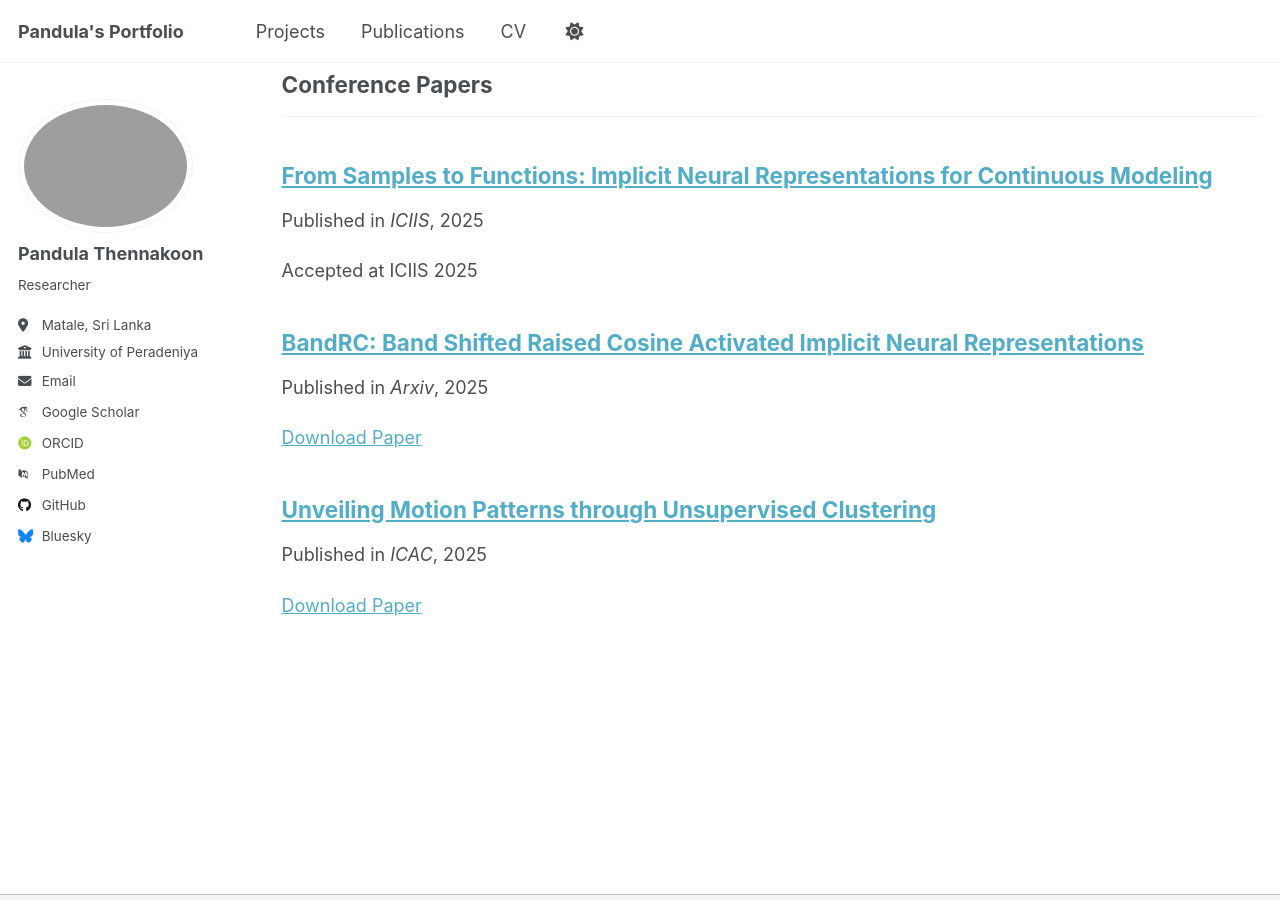
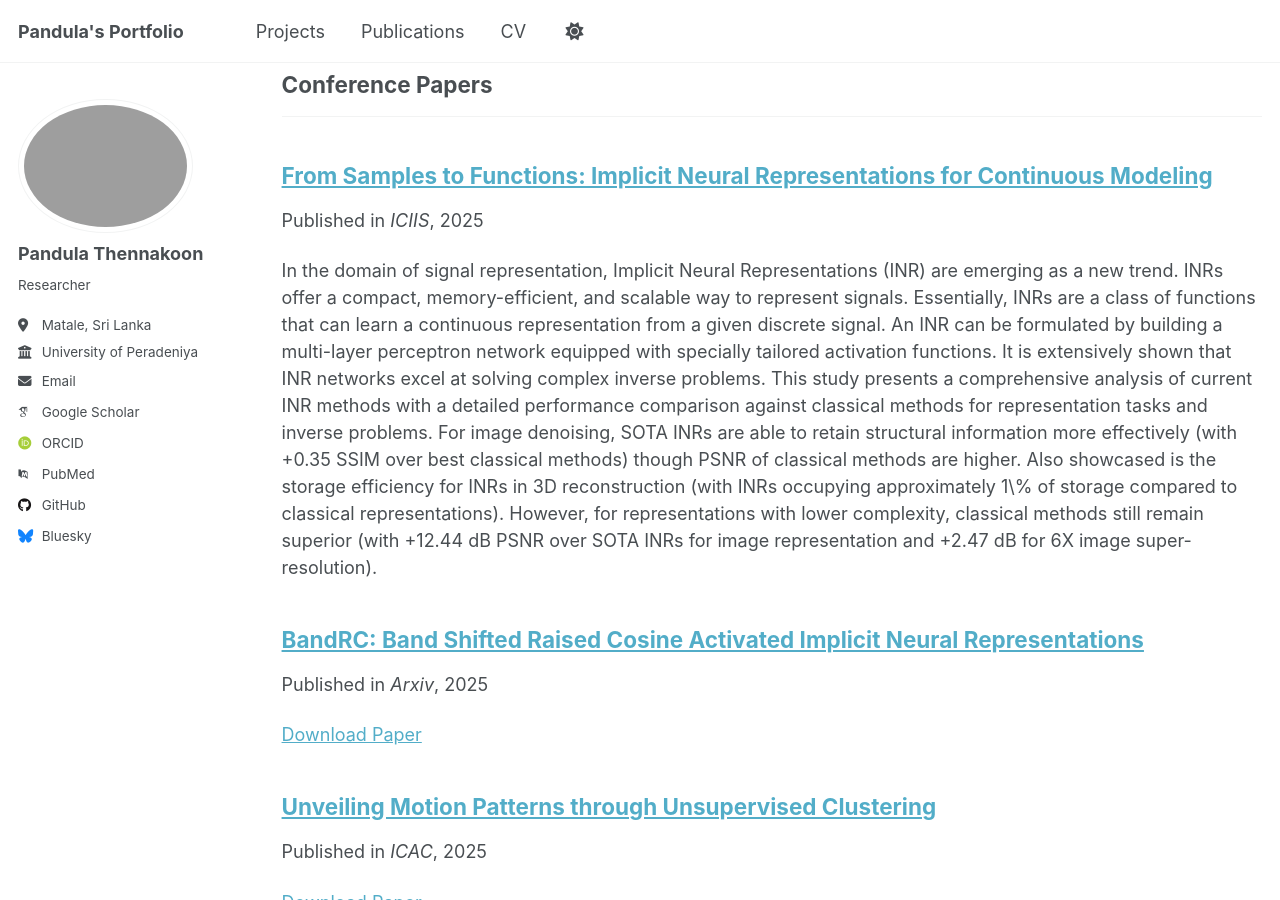
Before and after one commit to Pandula-2000/Pandula-2000.github.io, a Jekyll site: the page built from _pages/publications.html, in a window 1280 px wide and 900 px high, scrolled down 401 px. Built offline with Jekyll 4.4.1, drawn with Linux system fonts in a browser that asks for light colours; some web fonts are replaced; a script that is not in the unit is left out.

Commit message:
update for iciis

```diff
--- a/_publications/2025-inr-review-paper.md
+++ b/_publications/2025-inr-review-paper.md
@@ -2,8 +2,8 @@
 title: " From Samples to Functions: Implicit Neural Representations for Continuous Modeling"
 collection: publications
 category: conferences
-permalink: /publication/2025-BandRC
-excerpt: 'Accepted at ICIIS 2025'
+permalink: /publication/2025-inr-review-paper
+# excerpt: 'Accepted at ICIIS 2025'
 date: 2025-12-30
 venue: 'ICIIS'
 # paperurl: ''
```
